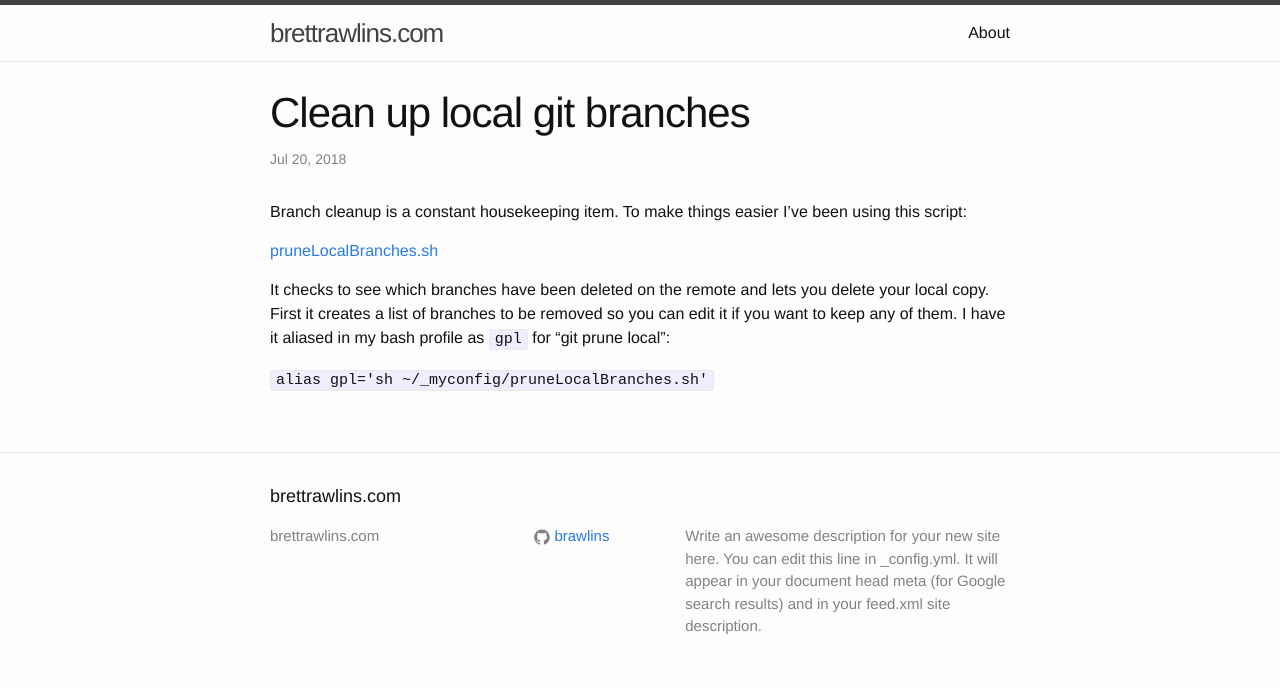
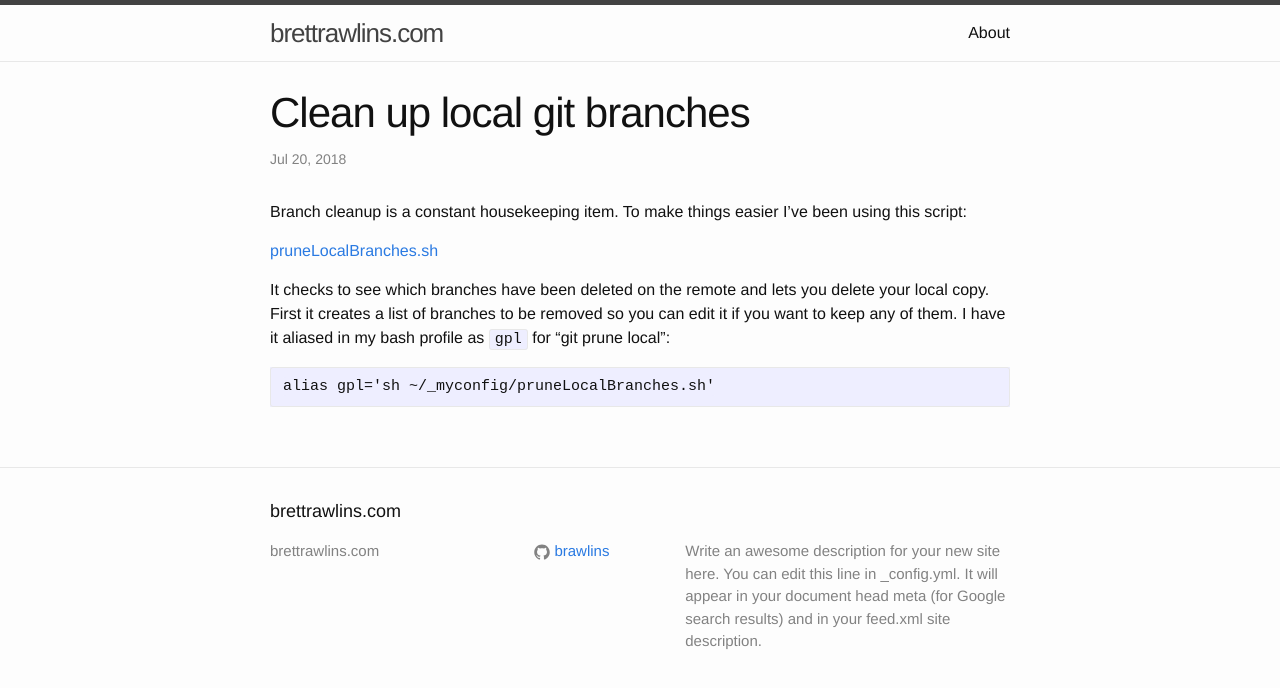
Before and after one commit to brawlins/brettrawlins.com, a Jekyll site: the page built from _posts/2018-07-20-clean-up-local-git-branches.md, in a window 1280 px wide. Shown: the top 688 px of the page. Built offline with Jekyll 4.4.1, drawn with Linux system fonts in a browser that asks for light colours.

Commit message:
Use code fence

````diff
--- a/_posts/2018-07-20-clean-up-local-git-branches.md
+++ b/_posts/2018-07-20-clean-up-local-git-branches.md
@@ -13,4 +13,6 @@ Branch cleanup is a constant housekeeping item. To make things easier I've been
 
 It checks to see which branches have been deleted on the remote and lets you delete your local copy. First it creates a list of branches to be removed so you can edit it if you want to keep any of them. I have it aliased in my bash profile as `gpl` for "git prune local":
 
-`alias gpl='sh ~/_myconfig/pruneLocalBranches.sh'`
+```
+alias gpl='sh ~/_myconfig/pruneLocalBranches.sh'
+```
````
